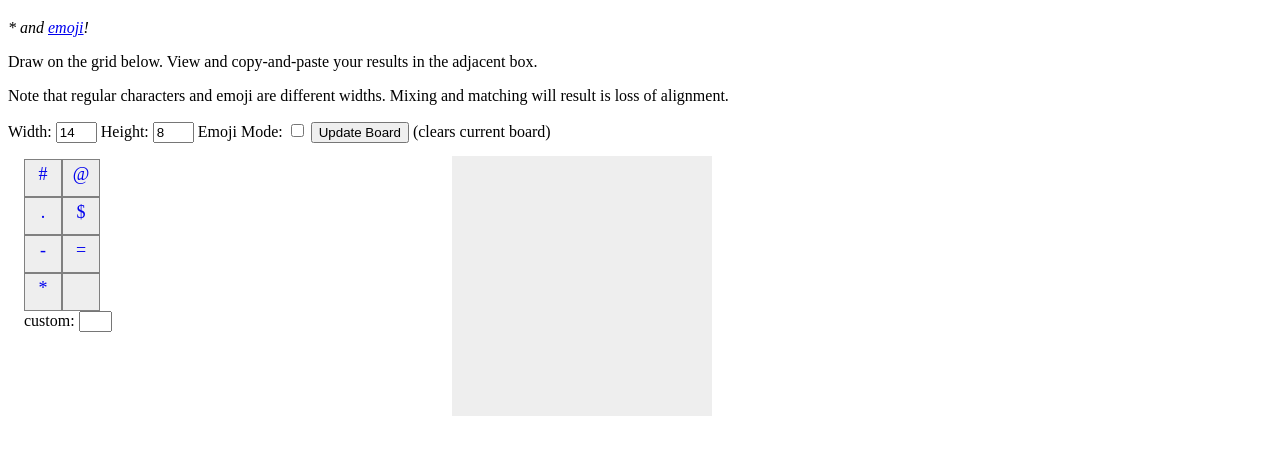
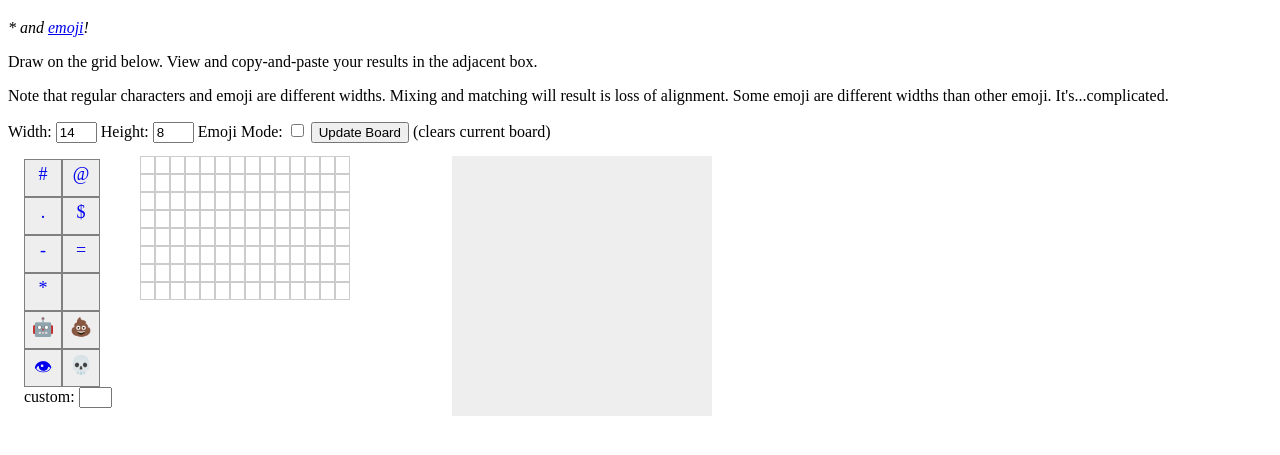
Before and after one commit to cherdt/ascii-emoji-drawing-board, a plain HTML site: page index.html in a window 1280 px wide. Shown: the part 61-516 px from the top of the page. Drawn offline with Linux system fonts and the light colour scheme.

Commit message:
Remove extraneous spaces when copy-pasting

```diff
--- a/index.html
+++ b/index.html
@@ -2,7 +2,7 @@
 <html>
 <head>
 <meta charset="UTF-8">
-<title>ascii (and emoji) drawing board</title>
+<title>ASCII (and emoji) drawing board</title>
 
 <style type="text/css">
 	#scribble {
@@ -65,7 +65,7 @@
 <h1>ASCII* Drawing Board</h1>
 <p><em>* and <a href="https://getemoji.com/">emoji</a>!</em></p>
 <p>Draw on the grid below. View and copy-and-paste your results in the adjacent box.</p>
-<p>Note that regular characters and emoji are different widths. Mixing and matching will result is loss of alignment.</p>
+<p>Note that regular characters and emoji are different widths. Mixing and matching will result is loss of alignment. Some emoji are different widths than other emoji. It's...complicated.</p>
 
 <form method="POST" action="#" onsubmit="redrawBoard(); return false;">
 	<label>Width: <input type="text" name="width" id="width" size="2" maxlength="2" value="14"></label>
@@ -85,6 +85,10 @@
 	<a href="#" id="equals" title="equals">=</a>
 	<a href="#" id="asterisk" title="asterisk">*</a>
 	<a href="#" id="eraser" title="eraser">&nbsp;</a>
+	<a href="#" id="robot" title="robot">&#129302;</a>
+	<a href="#" id="poop" title="poop">&#128169;</a>
+	<a href="#" id="eye" title="eye">&#128065;</a>
+	<a href="#" id="skull" title="eraser">&#128128;</a>
 	<div>custom: <input type="text" id="custom" size="1" maxlength="2"></div>
 </div>
 
@@ -117,6 +121,9 @@
 		for (i = 0; i < h; i++) {
 			for (j = 0; j < w; j++) {
 				charNode = charNodeTemplate.cloneNode();
+				if (j === 0) {
+					charNode.className = "char clear";
+				}
 				charNode.innerHTML = "&nbsp;";
 		    	charNode.addEventListener("mouseenter", addChar);
 		    	charNode.addEventListener("mousedown", addCharDammit);
@@ -124,9 +131,9 @@
 		    	charNode.addEventListener("touchmove", addCharDammit);
 				document.getElementById("container").append(charNode);
 			}
-			clearNode = clearNodeTemplate.cloneNode();
-			clearNode.textContent = "\n";
-			document.getElementById("container").append(clearNode);
+			//clearNode = clearNodeTemplate.cloneNode();
+			//clearNode.textContent = "\n";
+			//document.getElementById("container").append(clearNode);
 		}
 	}
 
@@ -167,7 +174,9 @@
     var dumpText = function() {
     	var replace = "(.{" + (parseInt(document.getElementById("width").value,10) * (1+emojiMode)) + "})";
 		var re = new RegExp(replace,"g");
-		document.getElementById('scribble').innerHTML = document.getElementById("container").textContent.replace(re, "$1<br>")
+		document.getElementById('scribble').innerHTML = document.getElementById("container").textContent.replace(re, "$1<br>");
+		//document.getElementById('scribble').innerHTML = document.getElementById('scribble').innerHTML.replace(re, "$1<br>");
+		//document.getElementById('scribble').innerHTML = document.getElementById('scribble').innerHTML.replace('\n', '');
 		//document.getElementById('scribble').innerHTML = document.getElementById("container").textContent;
     }
 
@@ -184,7 +193,7 @@
     }
 
 //    document.getElementById("palette").addEventListener("submit", ignore);
-	for (var item of ["hash","at","dot","dollar","dash","equals","eraser","asterisk"]) {
+	for (var item of ["hash","at","dot","dollar","dash","equals","eraser","asterisk","robot","poop","eye","skull"]) {
 		document.getElementById(item).addEventListener("click", targetCharClick);
 	}
 //	document.getElementById("custom").addEventListener("click", targetCharClick);
@@ -211,6 +220,8 @@
     	charSpaces[i].addEventListener("touchmove", addCharDammit);
     }
 
+    redrawBoard();
+
 </script>
 
 </body>
```
